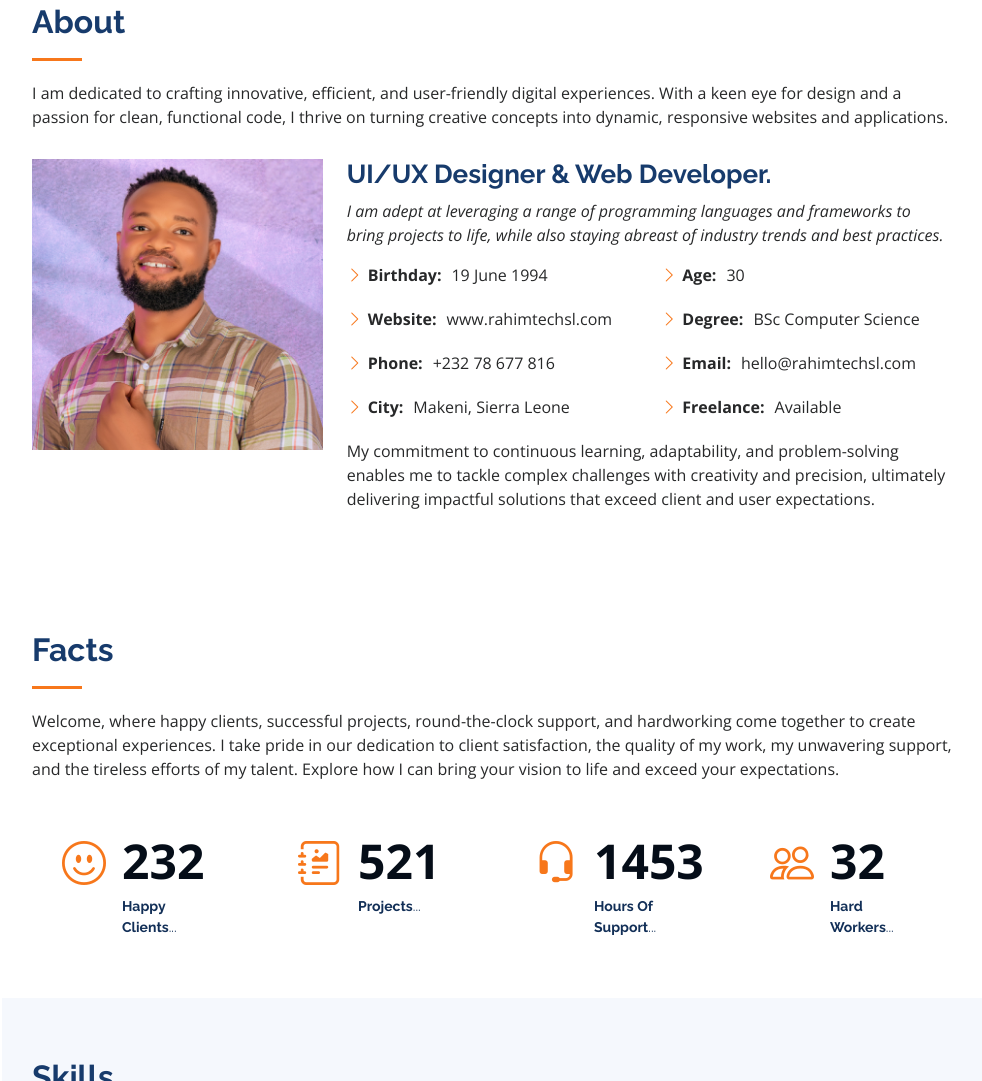
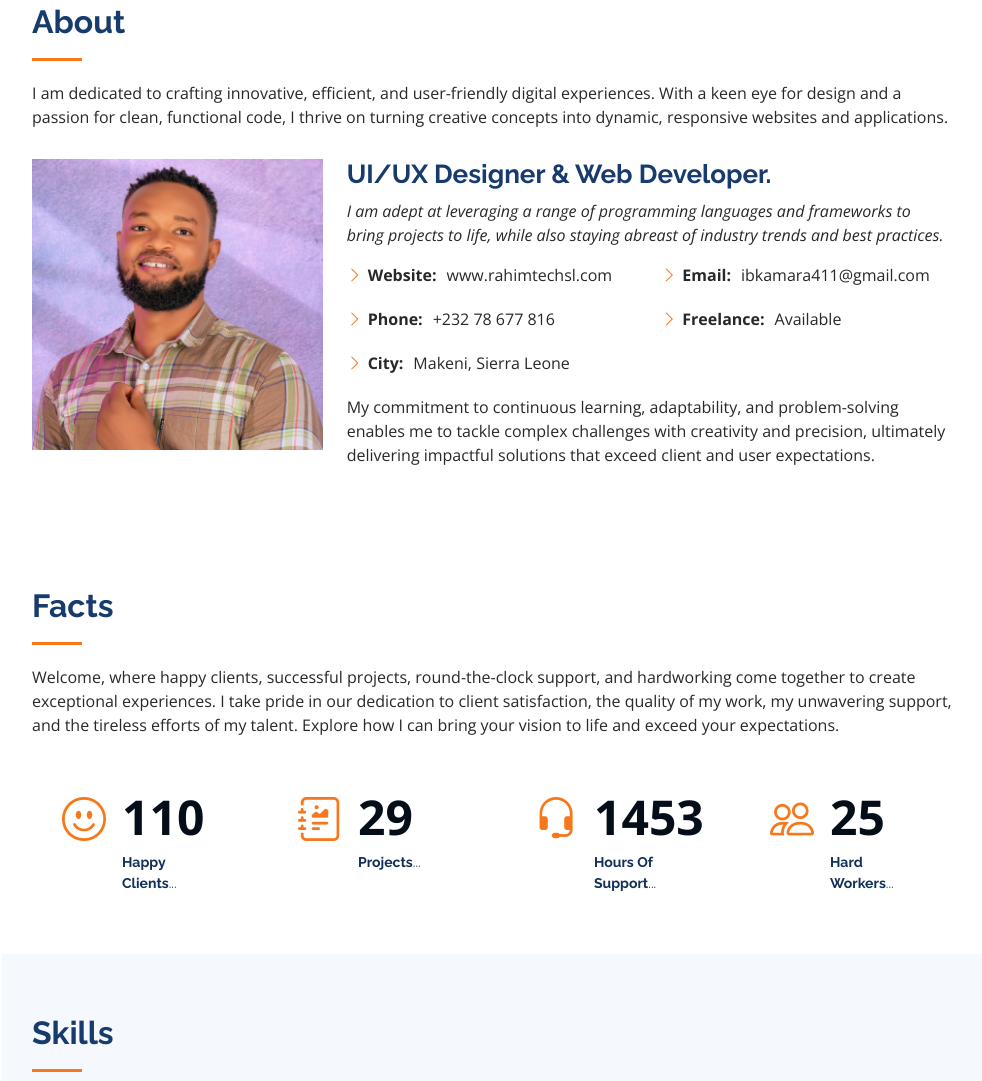
Before and after one commit to RahimTechSL/IbrahimKamara, a plain HTML site: page index.html in a window 1280 px wide. Shown: the part 857-1938 px from the top of the page, without its empty margins (298-1280 px from the left). Drawn offline with nearby package versions, Linux system fonts and the light colour scheme.

Commit message:
UPDATE HTML FILE

```diff
--- a/index.html
+++ b/index.html
@@ -101,7 +101,7 @@
             <div class="row">
               <div class="col-lg-6">
                 <ul>
-                  <li><i class="bi bi-chevron-right"></i> <strong>Birthday:</strong> <span>19 June 1994</span></li>
+                  <!--<li><i class="bi bi-chevron-right"></i> <strong>Birthday:</strong> <span>19 June 1994</span></li>-->
                   <li><i class="bi bi-chevron-right"></i> <strong>Website:</strong> <span>www.rahimtechsl.com</span></li>
                   <li><i class="bi bi-chevron-right"></i> <strong>Phone:</strong> <span>+232 78 677 816</span></li>
                   <li><i class="bi bi-chevron-right"></i> <strong>City:</strong> <span>Makeni, Sierra Leone</span></li>
@@ -109,9 +109,9 @@
               </div>
               <div class="col-lg-6">
                 <ul>
-                  <li><i class="bi bi-chevron-right"></i> <strong>Age:</strong> <span>30</span></li>
-                  <li><i class="bi bi-chevron-right"></i> <strong>Degree:</strong> <span>BSc Computer Science</span></li>
-                  <li><i class="bi bi-chevron-right"></i> <strong>Email:</strong> <span>hello@rahimtechsl.com</span></li>
+                 <!-- <li><i class="bi bi-chevron-right"></i> <strong>Age:</strong> <span>30</span></li>-->
+                  <!--<li><i class="bi bi-chevron-right"></i> <strong>Degree:</strong> <span>BSc Computer Science</span></li>-->
+                  <li><i class="bi bi-chevron-right"></i> <strong>Email:</strong> <span>ibkamara411@gmail.com</span></li>
                   <li><i class="bi bi-chevron-right"></i> <strong>Freelance:</strong> <span>Available</span></li>
                 </ul>
               </div>
@@ -139,7 +139,7 @@
           <div class="col-lg-3 col-md-6 d-md-flex align-items-md-stretch" data-aos="fade-up">
             <div class="count-box">
               <i class="bi bi-emoji-smile"></i>
-              <span data-purecounter-start="0" data-purecounter-end="232" data-purecounter-duration="1" class="purecounter"></span>
+              <span data-purecounter-start="0" data-purecounter-end="110" data-purecounter-duration="1" class="purecounter"></span>
               <p><strong>Happy Clients</strong>...</p>
             </div>
           </div>
@@ -147,7 +147,7 @@
           <div class="col-lg-3 col-md-6 d-md-flex align-items-md-stretch" data-aos="fade-up" data-aos-delay="100">
             <div class="count-box">
               <i class="bi bi-journal-richtext"></i>
-              <span data-purecounter-start="0" data-purecounter-end="521" data-purecounter-duration="1" class="purecounter"></span>
+              <span data-purecounter-start="0" data-purecounter-end="29" data-purecounter-duration="1" class="purecounter"></span>
               <p><strong>Projects</strong>...</p>
             </div>
           </div>
@@ -163,7 +163,7 @@
           <div class="col-lg-3 col-md-6 d-md-flex align-items-md-stretch" data-aos="fade-up" data-aos-delay="300">
             <div class="count-box">
               <i class="bi bi-people"></i>
-              <span data-purecounter-start="0" data-purecounter-end="32" data-purecounter-duration="1" class="purecounter"></span>
+              <span data-purecounter-start="0" data-purecounter-end="25" data-purecounter-duration="1" class="purecounter"></span>
               <p><strong>Hard Workers</strong>...</p>
             </div>
           </div>
```
